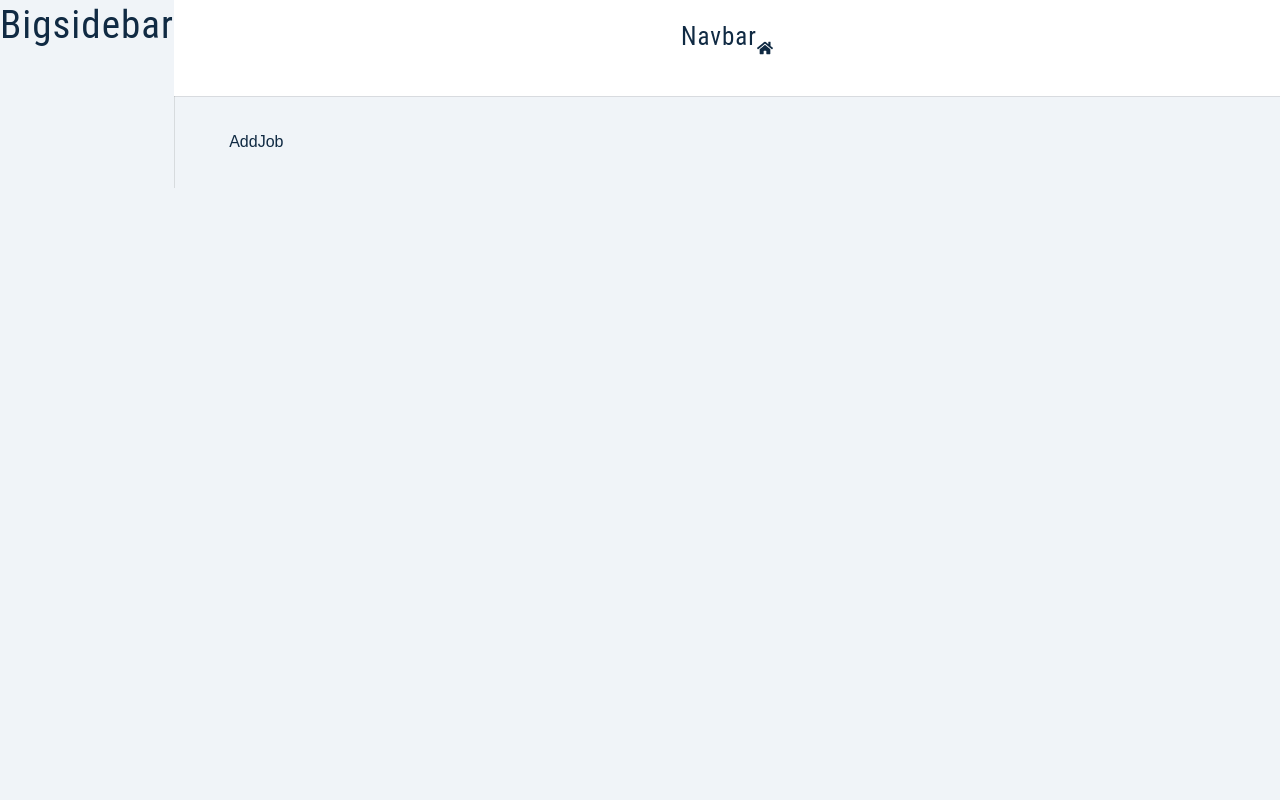
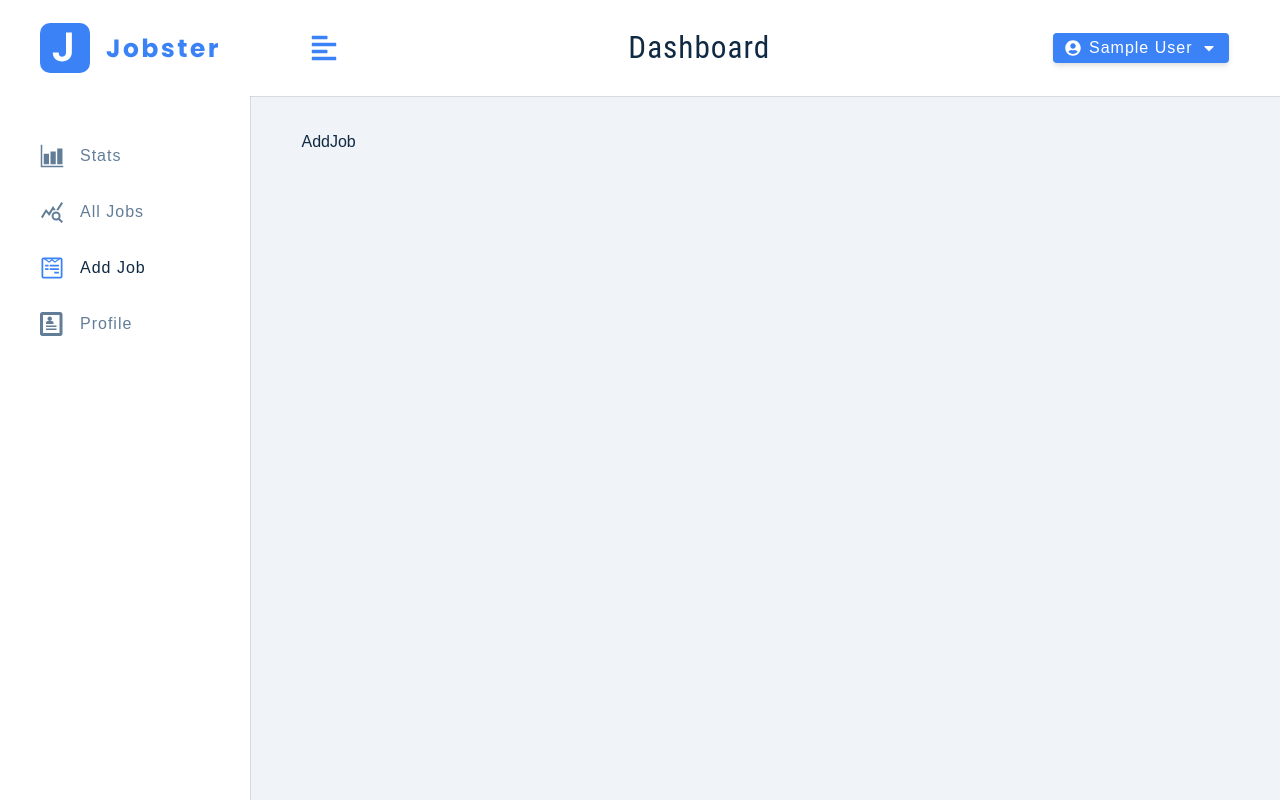
Before and after one commit to NirajanKhadka/job, a React (Create React App) app: page /add-job in a window 1280 px wide. Built offline with nearby package versions, Linux system fonts and the light colour scheme; sample sign-in values are in the browser's storage.

Commit message:
dashboard setup complete

```diff
--- a/src/App.js
+++ b/src/App.js
@@ -2,7 +2,7 @@
 import {ToastContainer} from 'react-toastify'
 import 'react-toastify/dist/ReactToastify.css'
 
-import {Register,Landing,Error} from "./Pages";
+import {Register,Landing,Error,ProtectedRoute} from "./Pages";
 import {SharedLayout, AddJob, AllJobs, Stats, Profile} from './Pages/dashboard'
 
 function App() {
@@ -10,7 +10,7 @@
     <BrowserRouter>
       <Routes>
 
-        <Route path='/' element = {<SharedLayout />} >
+        <Route path='/' element = {<ProtectedRoute> <SharedLayout /> </ProtectedRoute>} >
           <Route index element = {<Stats />} />
           <Route path='add-job' element = {<AddJob />} />
           <Route path='all-jobs' element = {<AllJobs />} />
--- /dev/null
+++ b/src/Pages/ProtectedRoute.js
@@ -0,0 +1,11 @@
+import { useSelector } from "react-redux";
+import { Navigate } from "react-router-dom";
+
+const ProtectedRoute = ({children}) => {
+    const {user} = useSelector( (store) => store.user )
+
+    if (!user) { return <Navigate to='/landing' /> }
+    return children
+}
+
+export default ProtectedRoute
--- a/src/Pages/Register.js
+++ b/src/Pages/Register.js
@@ -53,6 +53,7 @@
       navigate('/')
     }
   },[user])
+
   return (
     <Wrapper className='full-page'>
       <form className='form' onSubmit={onSubmit}>
--- a/src/Pages/index.js
+++ b/src/Pages/index.js
@@ -1,5 +1,6 @@
 import Register from './Register'
 import Landing from './Landing'
 import Error from './Error'
+import ProtectedRoute from './ProtectedRoute'
 
-export {Register,Landing,Error}
+export {Register,Landing,Error,ProtectedRoute}
--- a/src/components/BigSidebar.js
+++ b/src/components/BigSidebar.js
@@ -1,13 +1,28 @@
-import React from 'react'
-import Wrappper from '../assets/wrappers/BigSidebar'
+import NavLinks from './NavLinks';
+import Logo from './Logo';
+import Wrapper from '../assets/wrappers/BigSidebar';
+import { useSelector } from 'react-redux';
 
+const BigSidebar = () => {
+  const { isSidebarOpen } = useSelector((store) => store.user);
 
-function BigSidebar() {
   return (
-    <Wrappper>
-      <h2>Bigsidebar</h2>
-    </Wrappper>
-  )
-}
-
-export default BigSidebar
+    <Wrapper>
+      <div
+        className={
+          isSidebarOpen
+            ? 'sidebar-container '
+            : 'sidebar-container show-sidebar'
+        }
+      >
+        <div className='content'>
+          <header>
+            <Logo />
+          </header>
+          <NavLinks />
+        </div>
+      </div>
+    </Wrapper>
+  );
+};
+export default BigSidebar;
--- /dev/null
+++ b/src/components/NavLinks.js
@@ -0,0 +1,27 @@
+import { NavLink } from 'react-router-dom';
+import links from '../utils/links';
+
+const NavLinks = ({ toggleSidebar }) => {
+  return (
+    <div className='nav-links'>
+      {links.map((link) => {
+        const { text, path, id, icon } = link;
+        return (
+          <NavLink
+            to={path}
+            className={({ isActive }) => {
+              return isActive ? 'nav-link active' : 'nav-link';
+            }}
+            key={id}
+            onClick={toggleSidebar}
+            end
+          >
+            <span className='icon'>{icon}</span>
+            {text}
+          </NavLink>
+        );
+      })}
+    </div>
+  );
+};
+export default NavLinks;
--- a/src/components/Navbar.js
+++ b/src/components/Navbar.js
@@ -1,14 +1,50 @@
-import React from 'react'
+import React, { useState } from 'react'
 import Wrappper from '../assets/wrappers/Navbar'
 import {FaHome,FaAlignLeft,FaUserCircle,FaCaretDown} from 'react-icons/fa'
+import Logo from './Logo'
+import {useDispatch,useSelector} from 'react-redux'
+import { toggleSidebar,logoutUser } from '../features/user/userSlice'
 
 
 function Navbar() {
+  const [showLogout,setShowLogout] = useState(false)
+  const {user} = useSelector( (store) => store.user)
+  const dispatch = useDispatch()
+  const toggle = () => { dispatch(toggleSidebar()) }
+
   return (
     <Wrappper>
-      <h4>Navbar</h4>
-      <FaHome />
-    </Wrappper>  )
+      <div className='nav-center'>
+        <button type='button' className='toggle-btn' onClick={toggle}>
+          <FaAlignLeft />
+        </button>
+        <div>
+          <Logo />
+          <h3 className='logo-text'>dashboard</h3>
+        </div>
+        <div className='btn-container'>
+          <button
+            type='button'
+            className='btn'
+            onClick={() => {setShowLogout(!showLogout)}}
+          >
+            <FaUserCircle />
+            {user?.name}
+            <FaCaretDown />
+          </button>
+          <div className={showLogout?'dropdown show-dropdown':'dropdown'}>
+            <button
+              type='button'
+              className='dropdown-btn'
+              onClick={() => dispatch(logoutUser())}
+            >
+              logout
+            </button>
+          </div>
+        </div>
+      </div>
+    </Wrappper>
+    )
 }
 
 export default Navbar
--- a/src/components/SmallSidebar.js
+++ b/src/components/SmallSidebar.js
@@ -1,12 +1,35 @@
-import React from 'react'
-import Wrappper from '../assets/wrappers/SmallSidebar'
+import Wrapper from '../assets/wrappers/SmallSidebar';
+import { FaTimes } from 'react-icons/fa';
+import Logo from './Logo';
+import { useSelector, useDispatch } from 'react-redux';
+import { toggleSidebar } from '../features/user/userSlice';
+import NavLinks from './NavLinks';
 
+const SmallSidebar = () => {
+  const { isSidebarOpen } = useSelector((store) => store.user);
+  const dispatch = useDispatch();
 
-function SmallSidebar() {
+  const toggle = () => {
+    dispatch(toggleSidebar());
+  };
   return (
-    <Wrappper>
-      <h2>Smallsidebar</h2>
-    </Wrappper>  )
-}
-
-export default SmallSidebar
+    <Wrapper>
+      <div
+        className={
+          isSidebarOpen ? 'sidebar-container show-sidebar' : 'sidebar-container'
+        }
+      >
+        <div className='content'>
+          <button className='close-btn' onClick={toggle}>
+            <FaTimes />
+          </button>
+          <header>
+            <Logo />
+          </header>
+          <NavLinks toggleSidebar={toggle} />
+        </div>
+      </div>
+    </Wrapper>
+  );
+};
+export default SmallSidebar;
--- a/src/components/index.js
+++ b/src/components/index.js
@@ -3,5 +3,6 @@
 import Navbar from './Navbar'
 import SmallSideBar from './SmallSidebar'
 import BigSideBar from './BigSidebar'
+import NavLinks from "./NavLinks";
 
-export {Logo,FormRow,Navbar,SmallSideBar,BigSideBar}
+export {Logo,FormRow,Navbar,SmallSideBar,BigSideBar,NavLinks}
--- a/src/features/user/userSlice.js
+++ b/src/features/user/userSlice.js
@@ -6,6 +6,7 @@
 
 const initialState = {
     isLoading:false,
+    isSideBarOpen:false,
     user:getUserFromLocalStorage(),
 }
 
@@ -32,6 +33,14 @@
 const userSlice = createSlice({
     name:'user',
     initialState,
+    reducers:{
+        toggleSidebar: (state) => {state.isSideBarOpen = !state.isSideBarOpen},
+        logoutUser : (state) => {
+            state.user = null
+            state.isSideBarOpen = false
+            removeUserFromLocalStorage()
+        }
+    },
     extraReducers:{
         [registerUser.pending] : (state) => {
             state.isLoading = true
@@ -64,4 +73,5 @@
     }
 })
 
+export const {toggleSidebar ,logoutUser} = userSlice.actions
 export default userSlice.reducer
--- /dev/null
+++ b/src/utils/links.js
@@ -0,0 +1,13 @@
+import { IoBarChartSharp } from 'react-icons/io5';
+import { MdQueryStats } from 'react-icons/md';
+import { FaWpforms } from 'react-icons/fa';
+import { ImProfile } from 'react-icons/im';
+
+const links = [
+  { id: 1, text: 'stats', path: '/', icon: <IoBarChartSharp /> },
+  { id: 2, text: 'all jobs', path: 'all-jobs', icon: <MdQueryStats /> },
+  { id: 3, text: 'add job', path: 'add-job', icon: <FaWpforms /> },
+  { id: 4, text: 'profile', path: 'profile', icon: <ImProfile /> },
+];
+
+export default links;
```
